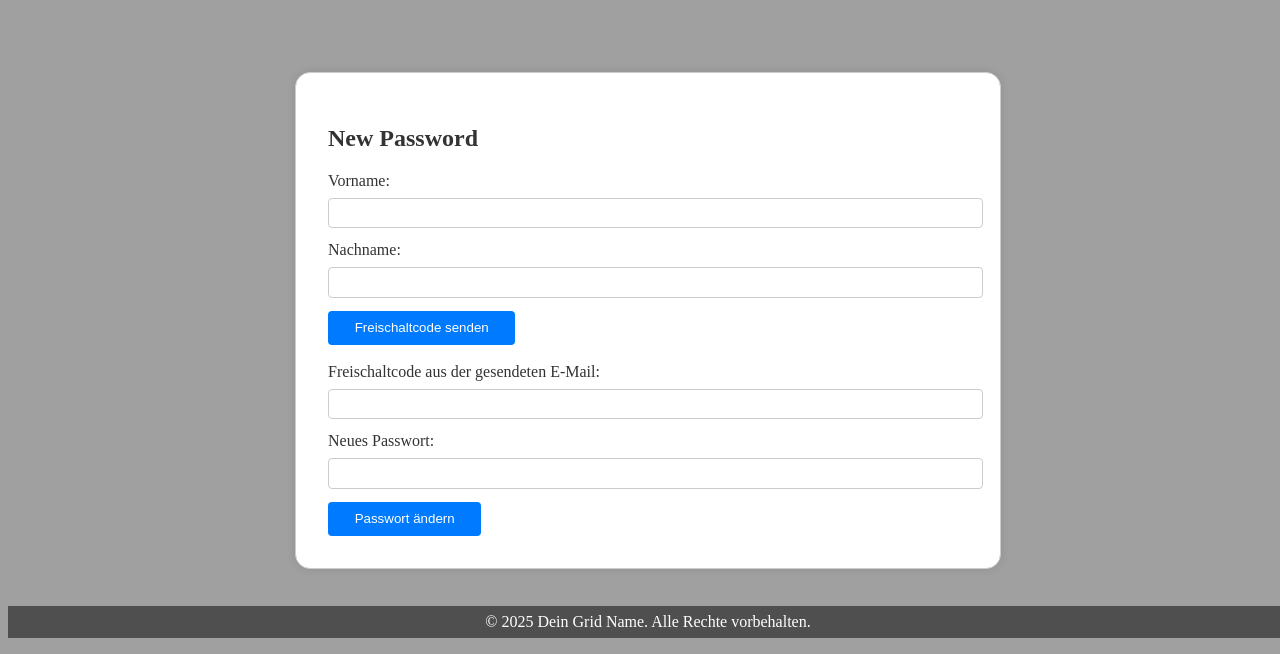
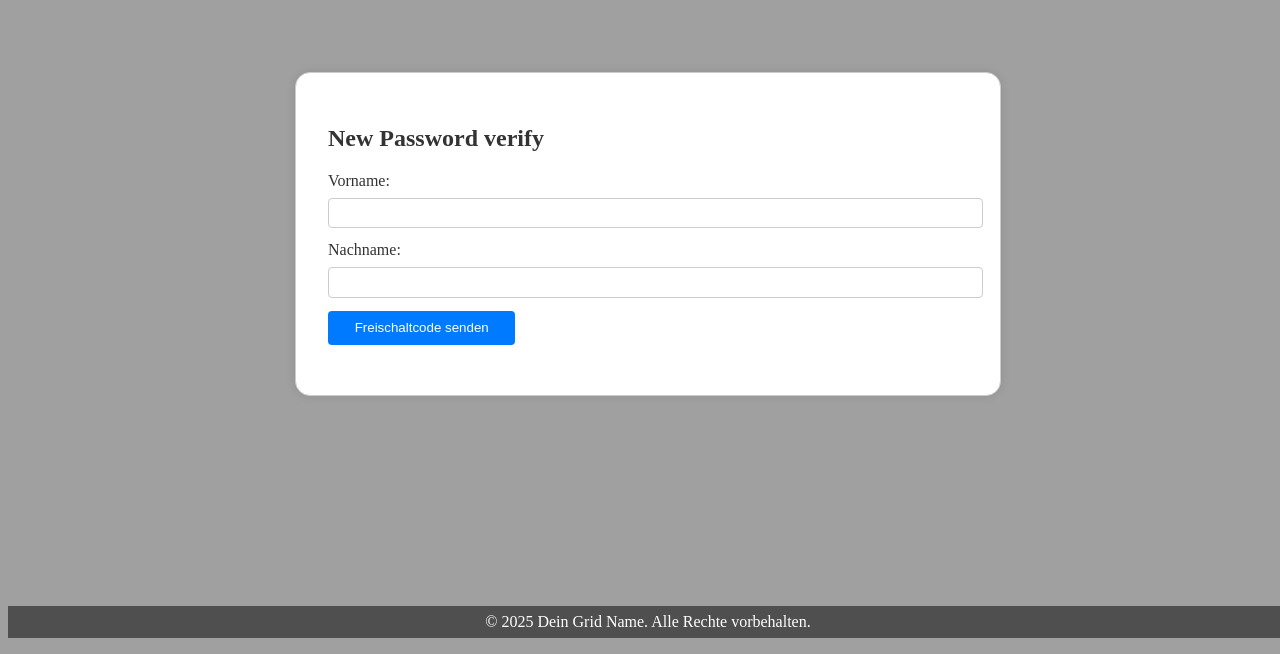
Before and after one commit to ManfredAabye/OpenSim.Webinterface, a PHP site: page /stream/passwordreset.php in a window 1280 px wide. Shown: the part 162-816 px from the top of the page. Run offline with PHP 8.4, Linux system fonts and the light colour scheme.

Commit message:
22022025-1 works

```diff
--- a/passwordreset.php
+++ b/passwordreset.php
@@ -1,21 +1,9 @@
 <?php
+session_start(); // PHP-Session starten
+
 $title = "New Password";
 include_once 'include/header.php';
-
-function generateActivationCode() {
-    return bin2hex(random_bytes(16));
-}
-
-// UUID Generator - Zufällige UUID
-function uuidv4() {
-    return sprintf('%04x%04x-%04x-%04x-%04x-%04x%04x%04x',
-        mt_rand(0, 0xffff), mt_rand(0, 0xffff),
-        mt_rand(0, 0xffff),
-        mt_rand(0, 0x0fff) | 0x4000,
-        mt_rand(0, 0x3fff) | 0x8000,
-        mt_rand(0, 0xffff), mt_rand(0, 0xffff), mt_rand(0, 0xffff)
-    );
-}
+// include/functions.php
 
 // Funktion zur Erstellung eines Salts
 function ospswdsalt() {
@@ -27,20 +15,57 @@ function ospswdhash($osPasswd, $osSalt) {
     return md5(md5($osPasswd) . ":" . $osSalt);
 }
 
+// include/verification_functions.php
+
+function generateActivationCode() {
+    return bin2hex(random_bytes(16));
+}
+
+function sendVerificationEmail($email, $vorname, $nachname, $activationCode) {
+    $subject = "Ihr Freischaltcode für " . SITE_NAME;
+    $message = "Hallo $vorname $nachname,\n\n";
+    $message .= "Ihr Freischaltcode lautet: $activationCode\n\n";
+    $message .= "Bitte verwenden Sie diesen Code, um Ihre Registrierung abzuschließen.\n\n";
+    $message .= "Mit freundlichen Grüßen,\n";
+    $message .= SITE_NAME;
+
+    $headers = "From: noreply@" . parse_url(BASE_URL, PHP_URL_HOST) . "\r\n";
+    $headers .= "Content-Type: text/plain; charset=UTF-8\r\n";
+
+    return mail($email, $subject, $message, $headers);
+}
+
+function generateUUID() {
+    return sprintf('%04x%04x-%04x-%04x-%04x-%04x%04x%04x',
+        mt_rand(0, 0xffff), mt_rand(0, 0xffff),
+        mt_rand(0, 0xffff),
+        mt_rand(0, 0x0fff) | 0x4000,
+        mt_rand(0, 0x3fff) | 0x8000,
+        mt_rand(0, 0xffff), mt_rand(0, 0xffff), mt_rand(0, 0xffff)
+    );
+}
+
+$showCard1 = true; // Standardmäßig Card1 anzeigen
+$showCard2 = false; // Card2 standardmäßig ausblenden
+
 // Überprüfen, ob das Formular abgesendet wurde
 if ($_SERVER["REQUEST_METHOD"] == "POST") {
     if (isset($_POST["generateCode"])) {
-        // Freischaltcode generieren und an die E-Mail-Adresse senden
+        // Verifizierungscode generieren und per E-Mail senden
         $osVorname = trim($_POST["osVorname"]);
         $osNachname = trim($_POST["osNachname"]);
+
+        // Werte in der Session speichern
+        $_SESSION['osVorname'] = $osVorname;
+        $_SESSION['osNachname'] = $osNachname;
 
         try {
             // Datenbankverbindung herstellen
             $pdo = new PDO("mysql:host=" . DB_SERVER . ";dbname=" . DB_NAME, DB_USERNAME, DB_PASSWORD);
             $pdo->setAttribute(PDO::ATTR_ERRMODE, PDO::ERRMODE_EXCEPTION);
 
-            // E-Mail-Adresse anhand von Vorname und Nachname abrufen
-            $statement = $pdo->prepare("SELECT Email FROM UserAccounts WHERE FirstName = :FirstName AND LastName = :LastName");
+            // Benutzer anhand von Vorname und Nachname abrufen
+            $statement = $pdo->prepare("SELECT PrincipalID, Email FROM UserAccounts WHERE FirstName = :FirstName AND LastName = :LastName");
             $statement->execute(['FirstName' => $osVorname, 'LastName' => $osNachname]);
             $user = $statement->fetch(PDO::FETCH_ASSOC);
 
@@ -50,21 +75,26 @@ if ($_SERVER["REQUEST_METHOD"] == "POST") {
             }
 
             $email = $user['Email'];
+            $principalID = $user['PrincipalID'];
+
+            // Verifizierungscode generieren (als Variable, nicht in der Datenbank speichern)
             $activationCode = generateActivationCode();
 
             // E-Mail an den Benutzer senden
-            $subject = "Ihr Freischaltcode fuer " . SITE_NAME;
+            $subject = "Ihr Freischaltcode für " . SITE_NAME;
             $message = "Hallo $osVorname $osNachname,\n\n";
             $message .= "Ihr Freischaltcode lautet: $activationCode\n\n";
             $message .= "Bitte verwenden Sie diesen Code, um Ihr Passwort auf " . BASE_URL . " zu ändern.\n\n";
             $message .= "Mit freundlichen Grüßen,\n";
             $message .= SITE_NAME;
 
-            // E-Mail senden
             $headers = "From: noreply@" . parse_url(BASE_URL, PHP_URL_HOST) . "\r\n";
             $headers .= "Content-Type: text/plain; charset=UTF-8\r\n";
+
             if (mail($email, $subject, $message, $headers)) {
                 echo "Die E-Mail wurde an $email gesendet. Bitte schauen Sie in Ihren E-Mail-Account.";
+                $showCard1 = false; // Card1 ausblenden
+                $showCard2 = true;  // Card2 anzeigen
             } else {
                 echo "Fehler beim Senden der E-Mail.";
             }
@@ -74,8 +104,8 @@ if ($_SERVER["REQUEST_METHOD"] == "POST") {
         }
     } else {
         // Passwort ändern
-        $osVorname = trim($_POST["osVorname"]);
-        $osNachname = trim($_POST["osNachname"]);
+        $osVorname = $_SESSION['osVorname']; // Werte aus der Session abrufen
+        $osNachname = $_SESSION['osNachname'];
         $activationCode = trim($_POST["activationCode"]);
         $newPassword = trim($_POST["newPassword"]);
 
@@ -90,7 +120,7 @@ if ($_SERVER["REQUEST_METHOD"] == "POST") {
             $pdo->setAttribute(PDO::ATTR_ERRMODE, PDO::ERRMODE_EXCEPTION);
 
             // Benutzer anhand des Vor- und Nachnamens suchen
-            $statement = $pdo->prepare("SELECT * FROM UserAccounts WHERE FirstName = :FirstName AND LastName = :LastName");
+            $statement = $pdo->prepare("SELECT PrincipalID FROM UserAccounts WHERE FirstName = :FirstName AND LastName = :LastName");
             $statement->execute(['FirstName' => $osVorname, 'LastName' => $osNachname]);
             $user = $statement->fetch(PDO::FETCH_ASSOC);
 
@@ -102,10 +132,10 @@ if ($_SERVER["REQUEST_METHOD"] == "POST") {
             $principalID = $user['PrincipalID'];
 
             // Generiere ein neues Salt und Hash für das neue Passwort
-            $newSalt = ospswdsalt();
-            $newHash = ospswdhash($newPassword, $newSalt);
+            $newSalt = ospswdsalt(); // Funktion aufrufen
+            $newHash = ospswdhash($newPassword, $newSalt); // Funktion aufrufen
 
-            // Passwort in der Datenbank aktualisieren
+            // Passwort in der Tabelle `auth` aktualisieren
             $updateStatement = $pdo->prepare("UPDATE auth SET passwordHash = :passwordHash, passwordSalt = :passwordSalt WHERE UUID = :UUID");
             $updateStatement->execute([
                 'passwordHash' => $newHash,
@@ -131,37 +161,60 @@ if ($_SERVER["REQUEST_METHOD"] == "POST") {
     <title>Passwort ändern</title>
     <style>
         htmlBody {font-family: Arial, sans-serif; background-color: #f4f4f4; margin: 0; padding: 0;}
-        main {width: 50%; margin: 2em auto; padding: 2em; background-color: #ffffff; border: 1px solid #ccc; border-radius: 15px; box-shadow: 0 0 10px rgba(0, 0, 0, 0.1);}
+        .card1, .card2 {
+            width: 50%;
+            margin: 2em auto;
+            padding: 2em;
+            background-color: #ffffff;
+            border: 1px solid #ccc;
+            border-radius: 15px;
+            box-shadow: 0 0 10px rgba(0, 0, 0, 0.1);
+        }
         h2 {color: #333;}
         form label {display: block; margin-bottom: 0.5em; color: #333;}
-        form input[type="text"], form input[type="password"], form input[type="email"] {width: 100%; padding: 0.5em; margin-bottom: 1em; border: 1px solid #ccc; border-radius: 4px;}
-        form input[type="submit"] {padding: 0.7em 2em; background-color: #007BFF; color: #ffffff; border: none; border-radius: 4px; cursor: pointer;}
+        form input[type="text"], form input[type="password"], form input[type="email"] {
+            width: 100%;
+            padding: 0.5em;
+            margin-bottom: 1em;
+            border: 1px solid #ccc;
+            border-radius: 4px;
+        }
+        form input[type="submit"] {
+            padding: 0.7em 2em;
+            background-color: #007BFF;
+            color: #ffffff;
+            border: none;
+            border-radius: 4px;
+            cursor: pointer;
+        }
         form input[type="submit"]:hover {background-color: #0056b3;}
     </style>
 </head>
 <body>
 <main>
-    <h2>New Password</h2>
-
+    <!-- Card1 zuerst anzeigen -->
+    <div class="card1" style="display: <?php echo $showCard1 ? 'block' : 'none'; ?>;">
+        <h2>New Password verify</h2>
         <form action="" method="post">
-<!-- todo: Das sind die startfragen vorname nachname mehr nicht. -->
             <label for="osVorname">Vorname:</label>
             <input type="text" name="osVorname" required><br>
             <label for="osNachname">Nachname:</label>
             <input type="text" name="osNachname" required><br>
             <input type="submit" name="generateCode" value="Freischaltcode senden"><br><br>
         </form>
+    </div>
 
-<!-- todo: Trennung der Eingaben hier -->
-
+    <!-- Card2 nach dem Senden des Freischaltcodes anzeigen -->
+    <div class="card2" style="display: <?php echo $showCard2 ? 'block' : 'none'; ?>;">
+        <h2>New Password now</h2>
         <form action="" method="post">
-<!-- todo: Nach dem Senden der E-Mail erhalten Sie einen Freischaltcode, dieser muss mit dem neuen Passwort eingetragen werden. Passwortwiedeholung fehlt hier noch samt vergleich. -->
             <label for="activationCode">Freischaltcode aus der gesendeten E-Mail:</label>
             <input type="text" name="activationCode" required><br>
             <label for="newPassword">Neues Passwort:</label>
             <input type="password" name="newPassword" required><br>
             <input type="submit" value="Passwort ändern">
         </form>
+    </div>
 </main>
 </body>
 </html>
```
Lines whose indentation alone changed are shown as unchanged.
